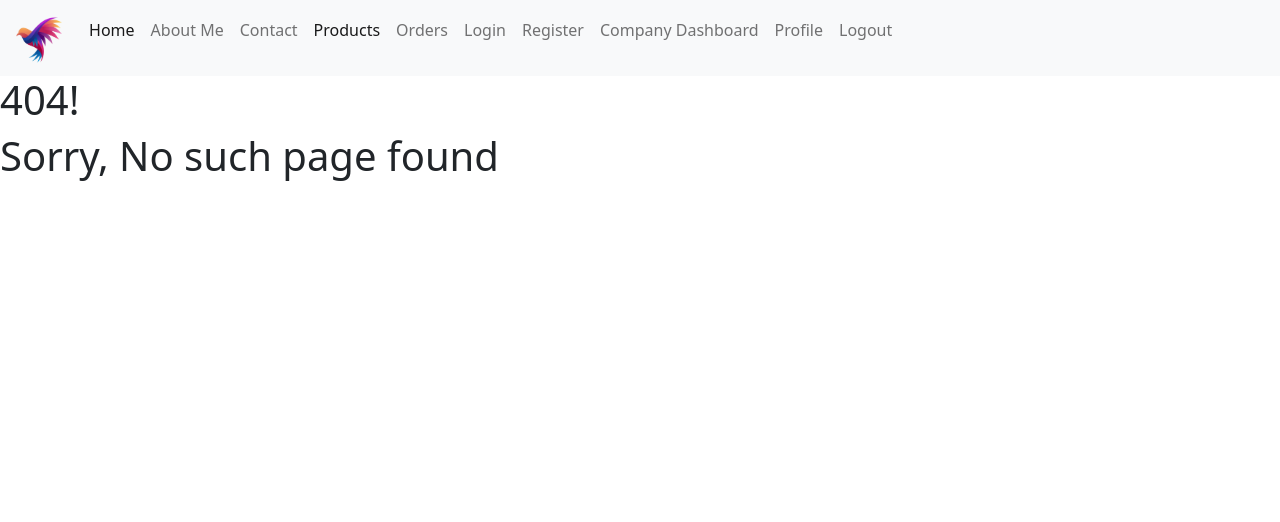
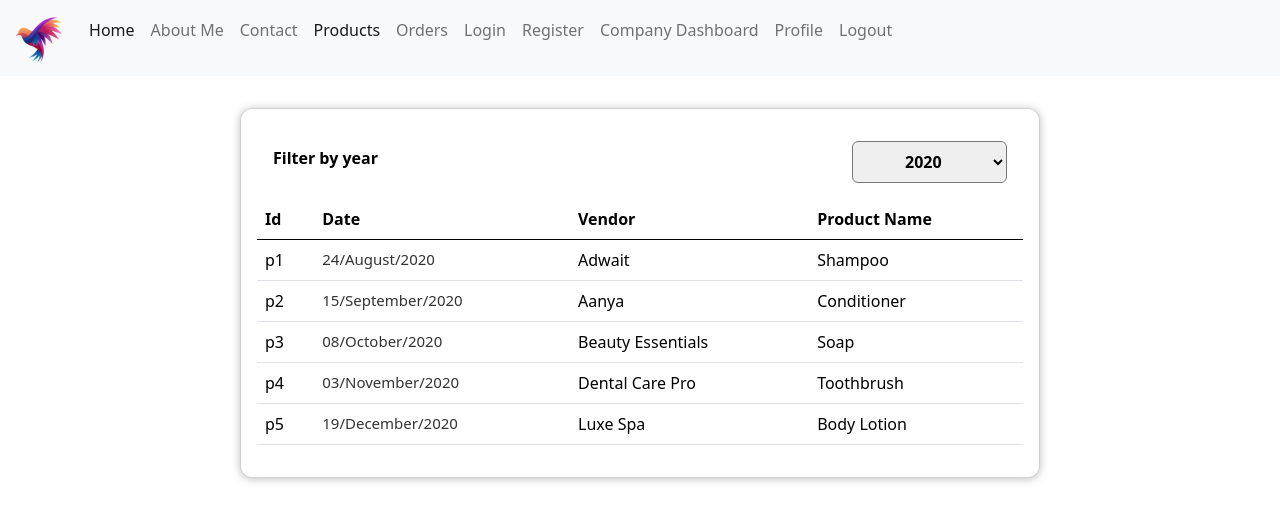
Before and after one commit to rohit-1001/inventory_management, a React (Create React App) app in the folder client/: page /products in a window 1280 px wide. Before the commit this address had no page. Shown: the top 522 px of the page. Built offline with nearby package versions, Linux system fonts and the light colour scheme.

Commit message:
Made the products page

```diff
--- a/client/src/App.js
+++ b/client/src/App.js
@@ -12,6 +12,7 @@ import NotFound from './components/NotFound';
 import CDashboard from './Pages/CDashboard';
 import CProfile from './Pages/CProfile';
 import Orders from './components/Orders/Orders';
+import Products from './components/Products/Products';
 // import { useContext, useReducer } from 'react';
 // import {reducer, initialState} from '../reducer/UserReducer'
 
@@ -108,6 +109,70 @@ const DUMMY_ORDERS = [
   }
 ];
 
+const DUMMY_PRODUCTS = [
+  {
+    "id": "p1",
+    "date": new Date(2020, 7, 24),
+    "vendor": "Adwait",
+    "p_name": "Shampoo"
+  },
+  {
+    "id": "p2",
+    "date": new Date(2020, 8, 15),
+    "vendor": "Aanya",
+    "p_name": "Conditioner"
+  },
+  {
+    "id": "p3",
+    "date": new Date(2020, 9, 8),
+    "vendor": "Beauty Essentials",
+    "p_name": "Soap"
+  },
+  {
+    "id": "p4",
+    "date": new Date(2020, 10, 3),
+    "vendor": "Dental Care Pro",
+    "p_name": "Toothbrush"
+  },
+  {
+    "id": "p5",
+    "date": new Date(2020, 11, 19),
+    "vendor": "Luxe Spa",
+    "p_name": "Body Lotion"
+  },
+  {
+    "id": "p6",
+    "date": new Date(2021, 0, 7),
+    "vendor": "StyleMasters",
+    "p_name": "Hair Gel"
+  },
+  {
+    "id": "p7",
+    "date": new Date(2021, 1, 2),
+    "vendor": "Skincare Solutions",
+    "p_name": "Face Wash"
+  },
+  {
+    "id": "p8",
+    "date": new Date(2021, 2, 12),
+    "vendor": "SafeHands",
+    "p_name": "Hand Sanitizer"
+  },
+  {
+    "id": "p9",
+    "date": new Date(2021, 3, 5),
+    "vendor": "Groom & Glide",
+    "p_name": "Shaving Cream"
+  },
+  {
+    "id": "p10",
+    "date": new Date(2021, 4, 20),
+    "vendor": "Fresh Scent",
+    "p_name": "Deodorant"
+  }
+];
+
+
 const Routing = () => {
   return (
     <Routes>
@@ -120,6 +185,7 @@ const Routing = () => {
       <Route path="/codb" element={<CDashboard />} />
       <Route path="/copr" element={<CProfile />} />
       <Route path="/orders" element={<Orders items={DUMMY_ORDERS} />} />
+      <Route path="/products" element={<Products items={DUMMY_PRODUCTS} />} />
       <Route path="*" element={<NotFound />} />
     </Routes>
   );
--- /dev/null
+++ b/client/src/components/Products/Products.css
@@ -0,0 +1,7 @@
+.expenses {
+    padding: 1rem;
+    background-color: rgb(255, 255, 255);
+    margin: 2rem auto;
+    width: 50rem;
+    max-width: 95%;
+  }
--- /dev/null
+++ b/client/src/components/Products/Products.js
@@ -0,0 +1,32 @@
+import React, { useState } from "react";
+import Card from "../UI/Card";
+import ProductsFilter from "./ProductsFilter";
+import "./Products.css";
+import ProductsList from "./ProductsList";
+
+const Products = (props) => {
+  const [filteredYear, setFilteredYear] = useState("2020");
+
+  const filterChangeHandler = (selectedYear) => {
+    setFilteredYear(selectedYear);
+  };
+
+  const filteredExpenses = props.items.filter((expense) => {
+    return expense.date.getFullYear().toString() === filteredYear;
+  });
+
+
+  return (
+    <div>
+      <Card className="expenses">
+        <ProductsFilter
+          selected={filteredYear}
+          onChangeFilter={filterChangeHandler}
+        />
+       <ProductsList items={filteredExpenses}/>
+      </Card>
+    </div>
+  );
+};
+
+export default Products;
--- /dev/null
+++ b/client/src/components/Products/ProductsFilter.css
@@ -0,0 +1,24 @@
+.expenses-filter {
+    color: black;
+    padding: 0 1rem;
+  }
+
+  .expenses-filter__control {
+    display: flex;
+    width: 100%;
+    align-items: center;
+    justify-content: space-between;
+    margin: 1rem 0;
+  }
+
+  .expenses-filter label {
+    font-weight: bold;
+    margin-bottom: 0.5rem;
+  }
+
+  .expenses-filter select {
+    font: inherit;
+    padding: 0.5rem 3rem;
+    font-weight: bold;
+    border-radius: 6px;
+  }
--- /dev/null
+++ b/client/src/components/Products/ProductsFilter.js
@@ -0,0 +1,25 @@
+import React from 'react';
+
+import './ProductsFilter.css';
+
+const ProductsFilter = (props) => {
+  const dropdownChangeHandler = (event) => {
+    props.onChangeFilter(event.target.value);
+  };
+
+  return (
+    <div className='expenses-filter'>
+      <div className='expenses-filter__control'>
+        <label>Filter by year</label>
+        <select value={props.selected} onChange={dropdownChangeHandler}>
+          <option value='2022'>2022</option>
+          <option value='2021'>2021</option>
+          <option value='2020'>2020</option>
+          <option value='2019'>2019</option>
+        </select>
+      </div>
+    </div>
+  );
+};
+
+export default ProductsFilter;
--- /dev/null
+++ b/client/src/components/Products/ProductsList.css
@@ -0,0 +1,21 @@
+.orders-list {
+  list-style: none; /* Removes the default list style */
+  margin: 0 auto; /* Centers the list horizontally */
+  padding: 0; /* Removes the default padding */
+  max-width: 600px; /* Sets a maximum width for the list */
+}
+
+.orders-list__fallback {
+  color: #ffffff; /* Sets the text color */
+  text-align: center; /* Centers the text */
+  padding: 1rem; /* Adds some padding */
+  font-size: 1.25rem; /* Increases the font size */
+}
+
+.order-item {
+  margin: 1rem 0; /* Adds some margin to the top and bottom */
+  padding: 1rem; /* Adds some padding */
+  background-color: #f9f9f9; /* Sets a light background color */
+  border-radius: 12px; /* Rounds the corners */
+  box-shadow: 0 2px 8px rgba(0, 0, 0, 0.25); /* Adds a subtle shadow */
+}
--- /dev/null
+++ b/client/src/components/Products/ProductsList.js
@@ -0,0 +1,36 @@
+import React from "react";
+import "./ProductsList.css";
+import ItemDate from "../Date/ItemDate";
+
+const ProductsList = (props) => {
+  if (props.items.length === 0) {
+    return <h2 className="orders-list__fallback">Found no products.</h2>;
+  }
+
+  return (
+    <>
+      <table className="table">
+        <thead>
+          <tr>
+            <th scope="col">Id</th>
+            <th scope="col">Date</th>
+            <th scope="col">Vendor</th>
+            <th scope="col">Product Name</th>
+          </tr>
+        </thead>
+        <tbody>
+          {props.items.map((product) => (
+            <tr>
+              <td>{product.id}</td>
+              <td><ItemDate date={product.date} /></td>
+              <td>{product.vendor}</td>
+              <td>{product.p_name}</td>
+            </tr>
+          ))}
+        </tbody>
+      </table>
+    </>
+  );
+};
+
+export default ProductsList;
```
Lines whose indentation alone changed are shown as unchanged.
